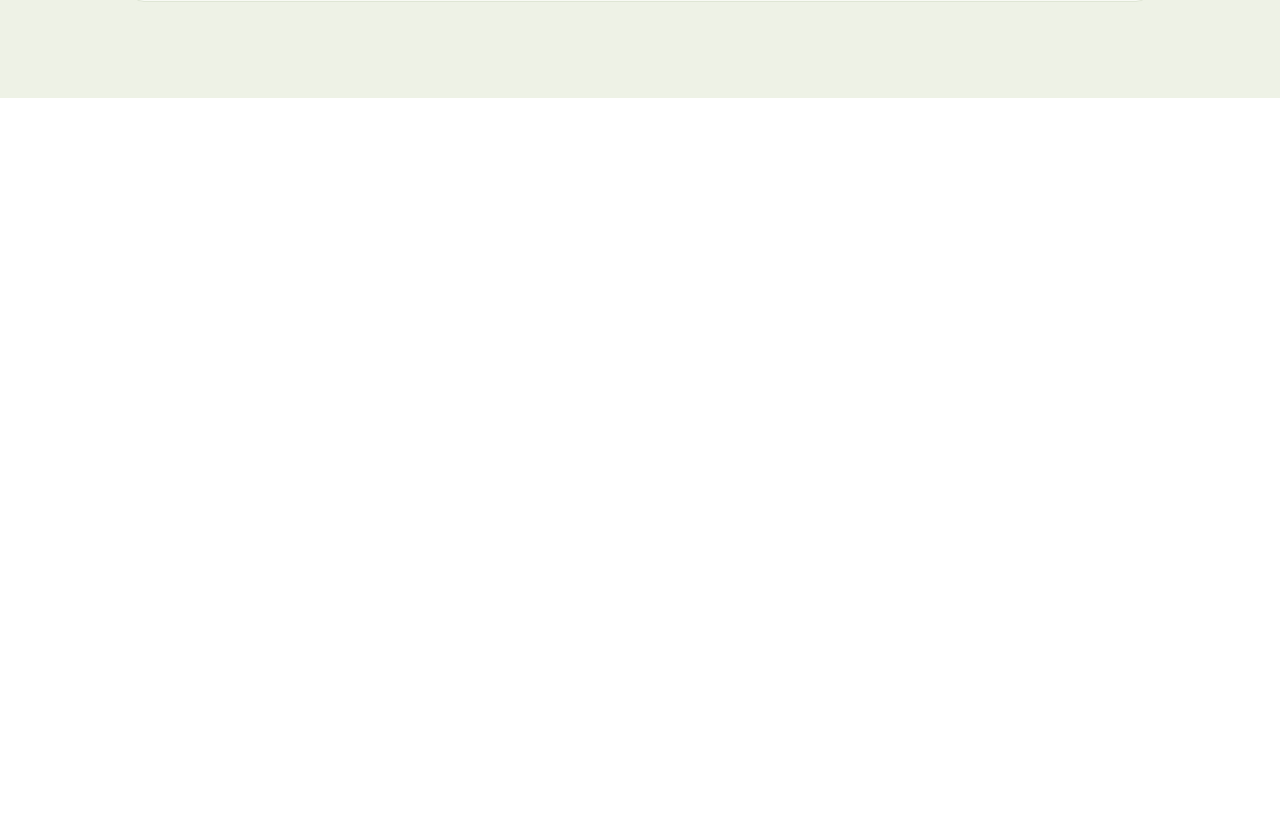
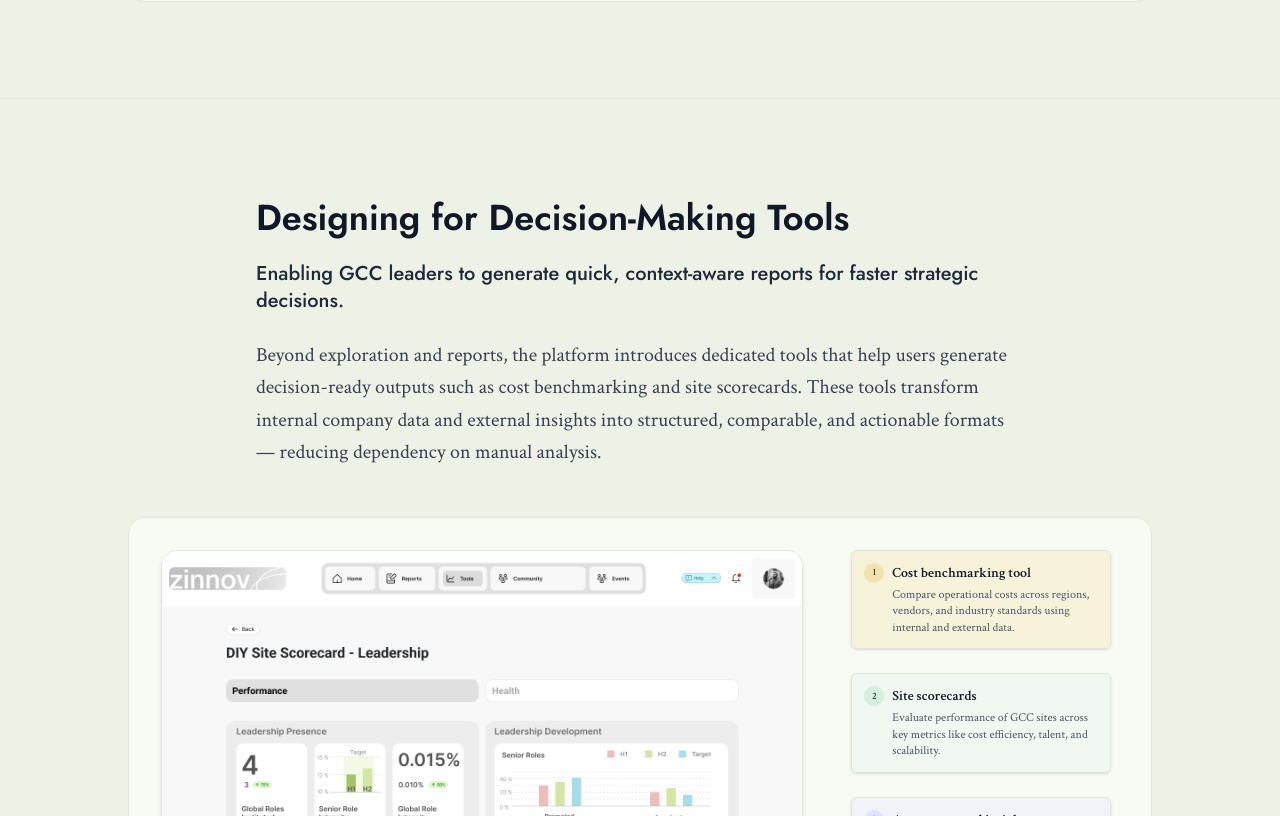
Before and after one commit to uxsneha26/zinnov-case-study, a Next.js app: page / in a window 1280 px wide. Shown: the part 11184-12000 px from the top of the page. Before the commit the page ends 11282 px from the top, so only its background shows below. Built offline with nearby package versions, Linux system fonts and the light colour scheme.

Commit message:
tools section

```diff
--- a/app/page.tsx
+++ b/app/page.tsx
@@ -905,6 +905,111 @@ const designDirectionSections: DesignDirectionBlockProps[] = [
     ],
   },
 ];
+
+const decisionMakingToolsAnnotations: DesignAnnotationData[] = [
+  {
+    n: 1,
+    title: "Cost benchmarking tool",
+    body: "Compare operational costs across regions, vendors, and industry standards using internal and external data.",
+  },
+  {
+    n: 2,
+    title: "Site scorecards",
+    body: "Evaluate performance of GCC sites across key metrics like cost efficiency, talent, and scalability.",
+  },
+  {
+    n: 3,
+    title: "Auto-generated insights",
+    body: "AI synthesizes inputs into structured summaries and highlights key decision signals.",
+  },
+  {
+    n: 4,
+    title: "Custom input parameters",
+    body: "Users can define variables such as geography, scale, and business priorities for tailored outputs.",
+  },
+];
+
+function DecisionMakingToolsSection() {
+  return (
+    <motion.section
+      initial={{ opacity: 0, y: 40 }}
+      whileInView={{ opacity: 1, y: 0 }}
+      transition={{ duration: 0.6 }}
+      viewport={{ once: true }}
+      className="w-full py-16 md:py-24 px-6 md:px-10 border-t border-[#dfe6d5]/60"
+    >
+      <div className="max-w-5xl mx-auto">
+        <div className="max-w-3xl mx-auto text-left">
+          <h2
+            className={`${headingFont.className} text-3xl md:text-4xl font-semibold mb-5 leading-tight text-gray-900`}
+          >
+            Designing for Decision-Making Tools
+          </h2>
+          <p
+            className={`${headingFont.className} text-lg md:text-xl text-gray-800 font-medium mb-6 leading-snug`}
+          >
+            Enabling GCC leaders to generate quick, context-aware reports for
+            faster strategic decisions.
+          </p>
+          <p
+            className={`${bodyFont.className} text-lg md:text-xl text-gray-700 leading-relaxed`}
+          >
+            Beyond exploration and reports, the platform introduces dedicated
+            tools that help users generate decision-ready outputs such as cost
+            benchmarking and site scorecards. These tools transform internal
+            company data and external insights into structured, comparable, and
+            actionable formats — reducing dependency on manual analysis.
+          </p>
+        </div>
+
+        <div className="mt-10 md:mt-12 rounded-2xl border border-[#dfe6d5] bg-[#f8faf4] p-6 md:p-8">
+          <div className="grid grid-cols-1 md:grid-cols-[2.4fr_1fr] gap-12 items-start">
+            <div className="min-w-0 w-full rounded-2xl overflow-hidden border border-[#e7e5df] shadow-md bg-[#f8f7f4]">
+              <img
+                src="/design/tools.png"
+                alt="Decision-making tools interface"
+                className="w-full h-full object-cover"
+              />
+            </div>
+
+            <div className="flex flex-col gap-6 items-start">
+              {decisionMakingToolsAnnotations.map((a, index) => {
+                const palette =
+                  structuredAnnotationPalette[
+                    index % structuredAnnotationPalette.length
+                  ];
+                return (
+                  <div
+                    key={a.n}
+                    className={[
+                      palette.bg,
+                      "w-[260px] shrink-0 border border-[#dfe6d5] rounded-md shadow-sm p-3 flex gap-2 items-start",
+                      "hover:scale-[1.02] transition-transform duration-200 ease-out",
+                    ].join(" ")}
+                  >
+                    <div
+                      className={`h-5 w-5 shrink-0 rounded-full ${palette.circle} flex items-center justify-center text-[10px] font-medium text-gray-900`}
+                    >
+                      {a.n}
+                    </div>
+                    <div className="min-w-0">
+                      <p className="font-semibold text-sm text-gray-900">
+                        {a.title}
+                      </p>
+                      <p className="text-xs text-gray-600 mt-1 leading-snug">
+                        {a.body}
+                      </p>
+                    </div>
+                  </div>
+                );
+              })}
+            </div>
+          </div>
+        </div>
+      </div>
+    </motion.section>
+  );
+}
 
 export default function Home() {
   const [view, setView] = useState<"flow" | "pain">("flow");
@@ -1682,6 +1787,8 @@ export default function Home() {
         </div>
       </motion.section>
 
+      <DecisionMakingToolsSection />
+
     </main>
   );
 }
```
Also changed, not shown: public-folder/design/tools.png (added), public/design/tools.png (added).
